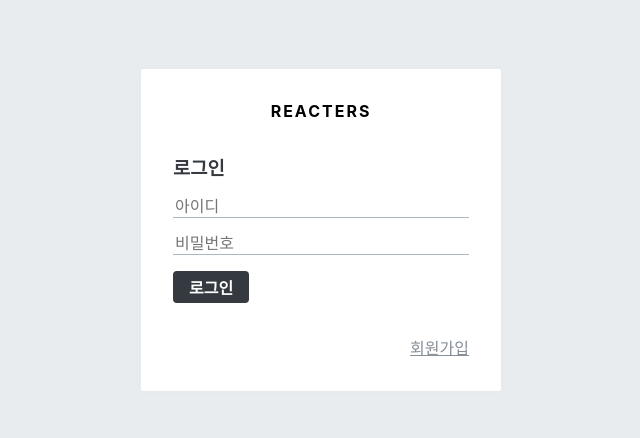
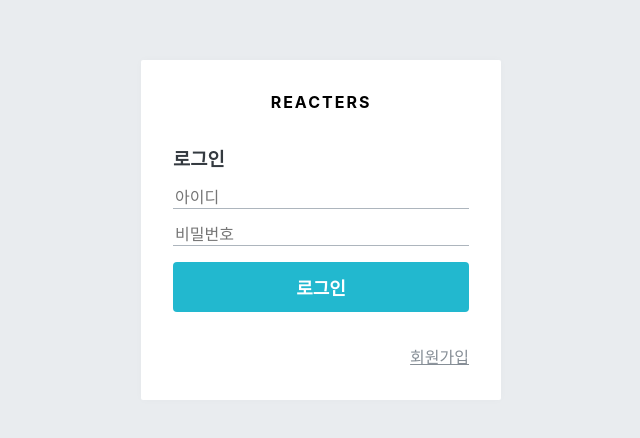
Before and after one commit to heeeun1207/BlogPrac, a React (Create React App) app in the folder blog-frontend/: page /login in a window 1280 px wide. Shown: the part 170-608 px from the top of the page, without its empty margins (319-959 px from the left). Built offline with nearby package versions, Linux system fonts and the light colour scheme.

Commit message:
버튼 스타일

```diff
--- a/blog-frontend/src/components/auth/AuthForm.js
+++ b/blog-frontend/src/components/auth/AuthForm.js
@@ -64,7 +64,7 @@
       placeholder="비밀번호"
       type="password"
       />
-      <ButtonWithMarginTop>로그인</ButtonWithMarginTop>
+      <ButtonWithMarginTop cyan fullWidth>로그인</ButtonWithMarginTop>
       {/* 1.style props에 직접 전달하기  */}
           {/* <Button cyan fullWidth style={{marginTop:'1rem'}}>로그인</Button> */}
           {/* <Button cyan fullWidth >로그인</Button> */}
--- a/blog-frontend/src/components/common/Button.js
+++ b/blog-frontend/src/components/common/Button.js
@@ -1,9 +1,9 @@
-import styled from 'styled-components';
+import styled, { css } from 'styled-components';
 
 import palette from '../../lib/styles/palette';
 
 const StyledButton = styled.button`
-  border : none;
+  border: none;
   border-radius: 4px;
   font-size: 1rem;
   font-weight: bold;
@@ -16,27 +16,25 @@
   &:hover {
     background: ${palette.gray[6]};
   }
+
+  ${props =>
+    props.fullWidth &&
+    css`
+      padding-top: 0.75rem;
+      padding-bottom: 0.75rem;
+      width: 100%;
+      font-size: 1.125rem;
+    `}
+
+  ${props =>
+    props.cyan &&
+    css`
+      background: ${palette.cyan[5]};
+      &:hover {
+        background: ${palette.cyan[4]};
+      }
+    `}
 `;
-
-// ${
-//   props =>
-//     props.fullWidth &&
-//     css`
-//     padding-top: 0.75rem;
-//     padding-bottom: 0.75rem;
-//     width: 100%;
-//     font-size: 1.125rem;
-//   `}
-
-// ${
-//   props =>
-//     props.cyan &&
-//     css`
-//     background: ${palette.cyan[5]};
-//     &:hover {
-//       background: ${palette.cyan[4]};
-//     }
-//   `}
 
 const Button = props => <StyledButton {...props} />;
 
```
